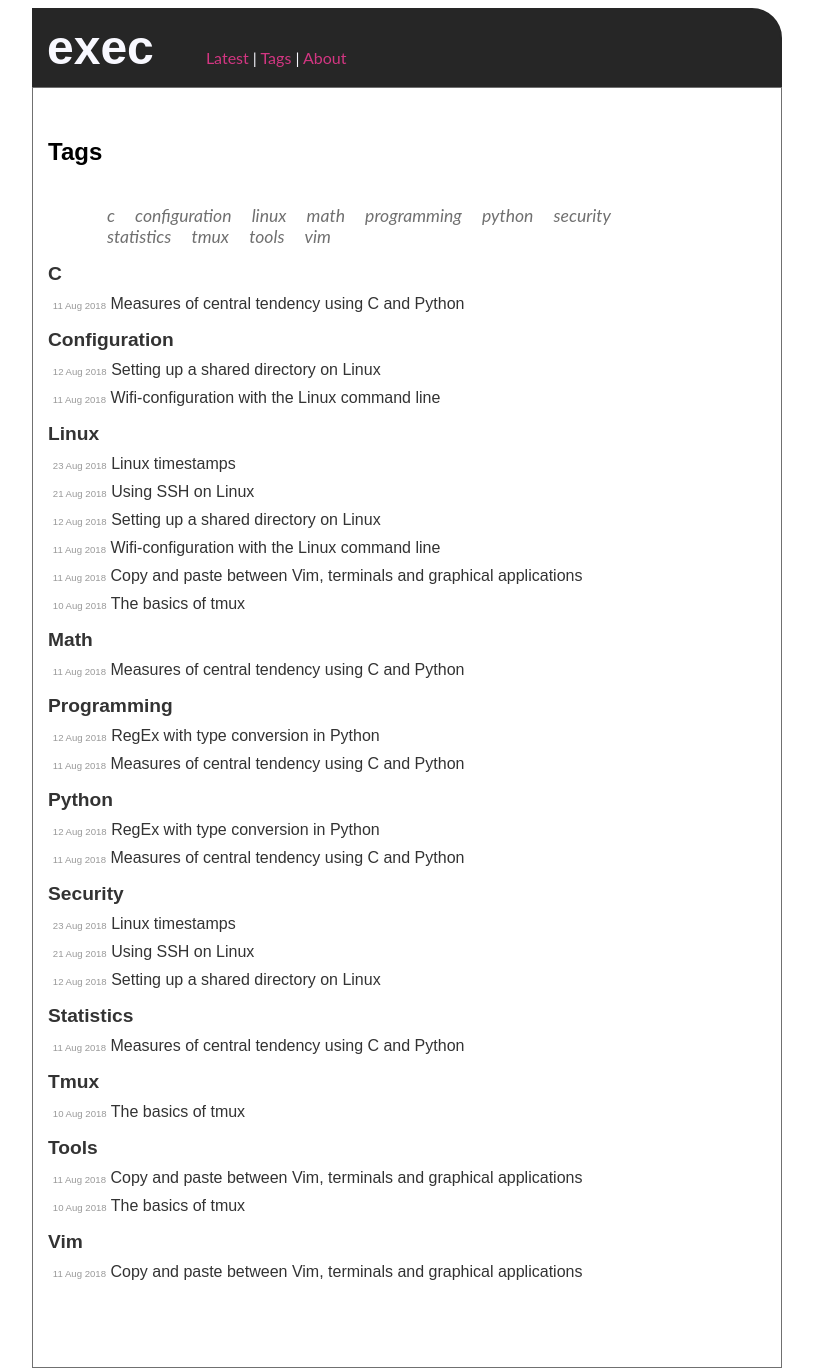
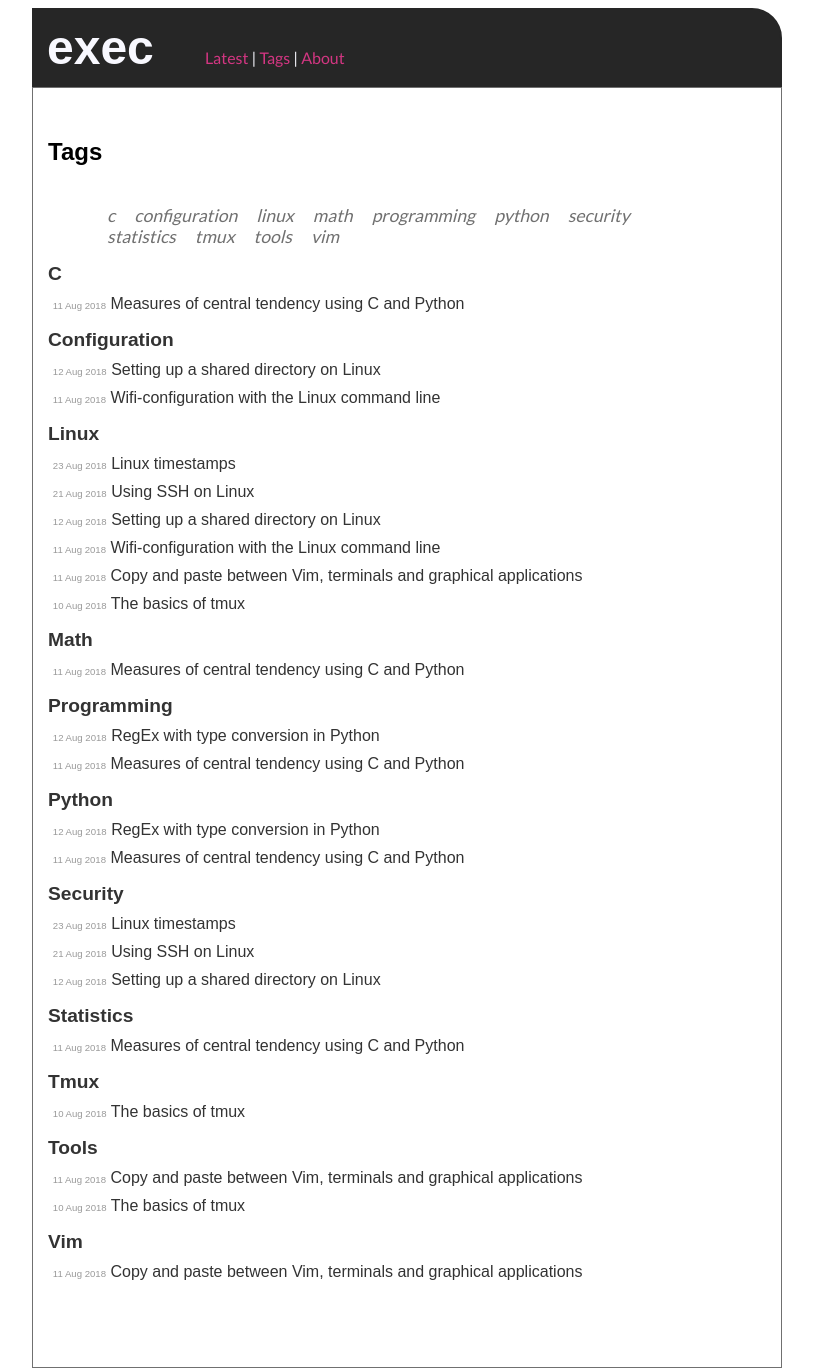
Before and after one commit to execas/execas.github.io, a Jekyll site: the page built from tags.html, in a window 1280 px wide. Shown: the whole page, without its empty margins (233-1046 px from the left). Built offline with Jekyll 4.4.1, drawn with Linux system fonts in a browser that asks for light colours.

Commit message:
Update default.html

```diff
--- a/_layouts/default.html
+++ b/_layouts/default.html
@@ -3,6 +3,7 @@
  <head>
   <meta name="viewport" content="width=device-width,initial-scale=1,maximum-scale=1,user-scalable=no">
   <meta http-equiv="X-UA-Compatible" content="IE=edge,chrome=1">
+  <link href="https://fonts.googleapis.com/css?family=Lato" rel="stylesheet">
   <meta name="HandheldFriendly" content="true">
   <title>
    {% if page.title == "Home" %}
```
